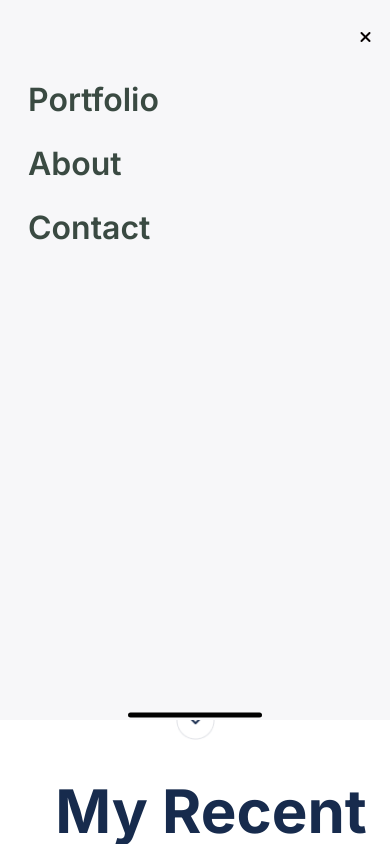
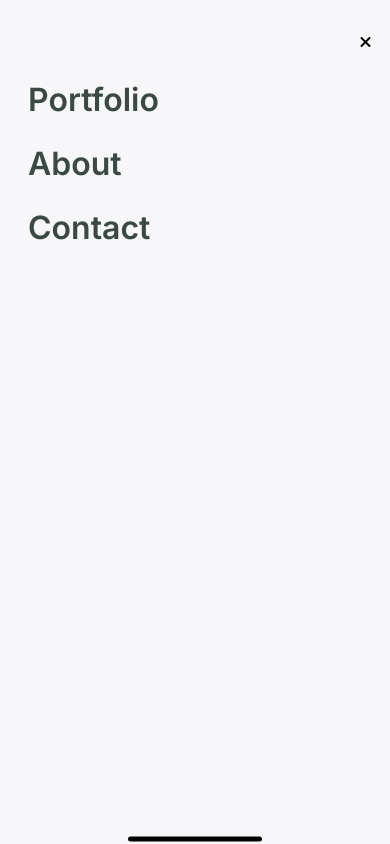
Before and after one commit to SaboorSohaib/sohaib-portfolio, a website: page index.html in a window 390 px wide. Both pictures are taken after a click on the element 350 px from the left and 25 px from the top of the page. Shown: the top 844 px of the page. Drawn offline with Linux system fonts and the light colour scheme.

Commit message:
Add display propert by javascript

```diff
--- a/mobile-menu.js
+++ b/mobile-menu.js
@@ -10,6 +10,10 @@ closeBtn.addEventListener('click', () => {
   nav.classList.remove('menu-show');
 });
 
+document.querySelector('.menu').addEventListener('click', () => {
+  nav.style.display = 'block';
+});
+
 document.querySelectorAll('.top-nav').forEach((n) => (
   n.addEventListener('click', () => {
     menuBtn.classList.remove('menu-show');
--- a/style.css
+++ b/style.css
@@ -30,19 +30,19 @@
   }
 
   .top-nav {
+    display: none;
     width: 100%;
-    height: 720px;
+    height: 100vh;
     background-color: rgb(247, 247, 249);
-    position: absolute;
+    position: fixed;
     top: 0;
     left: 0;
+    right: 0;
     z-index: 999;
     padding: 28px;
     transform: translateX(130%);
     transition: all 1s ease-in-out;
-    display: flex;
-    flex-direction: column;
-    gap: 40px;
+
   }
 
   .menu-show {
@@ -1002,10 +1002,11 @@
   }
 
    .top-nav {
-      display: flex;
+      /* display: flex;
       flex-direction: row;
       justify-content: center;
-      margin-top: 16px;
+      margin-top: 16px; */
+      display: none;
   }
 
     .top-nav-ul {
```
